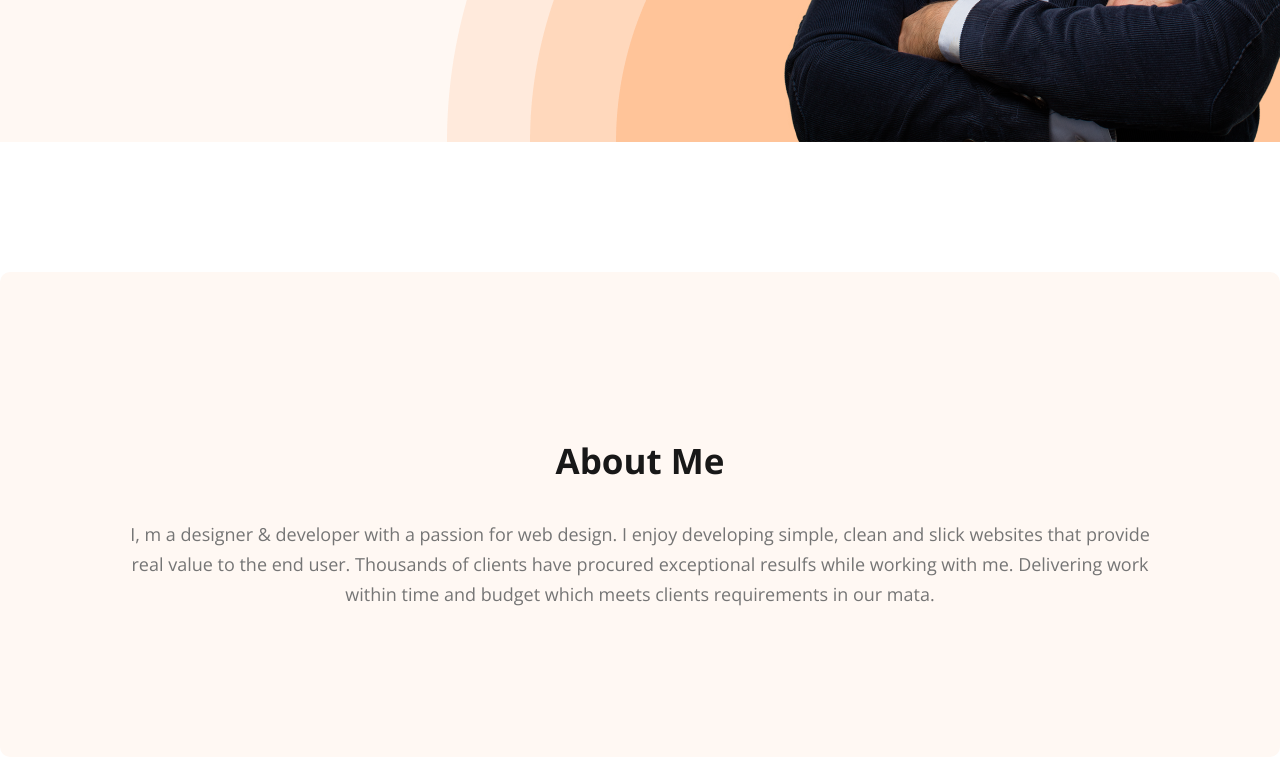
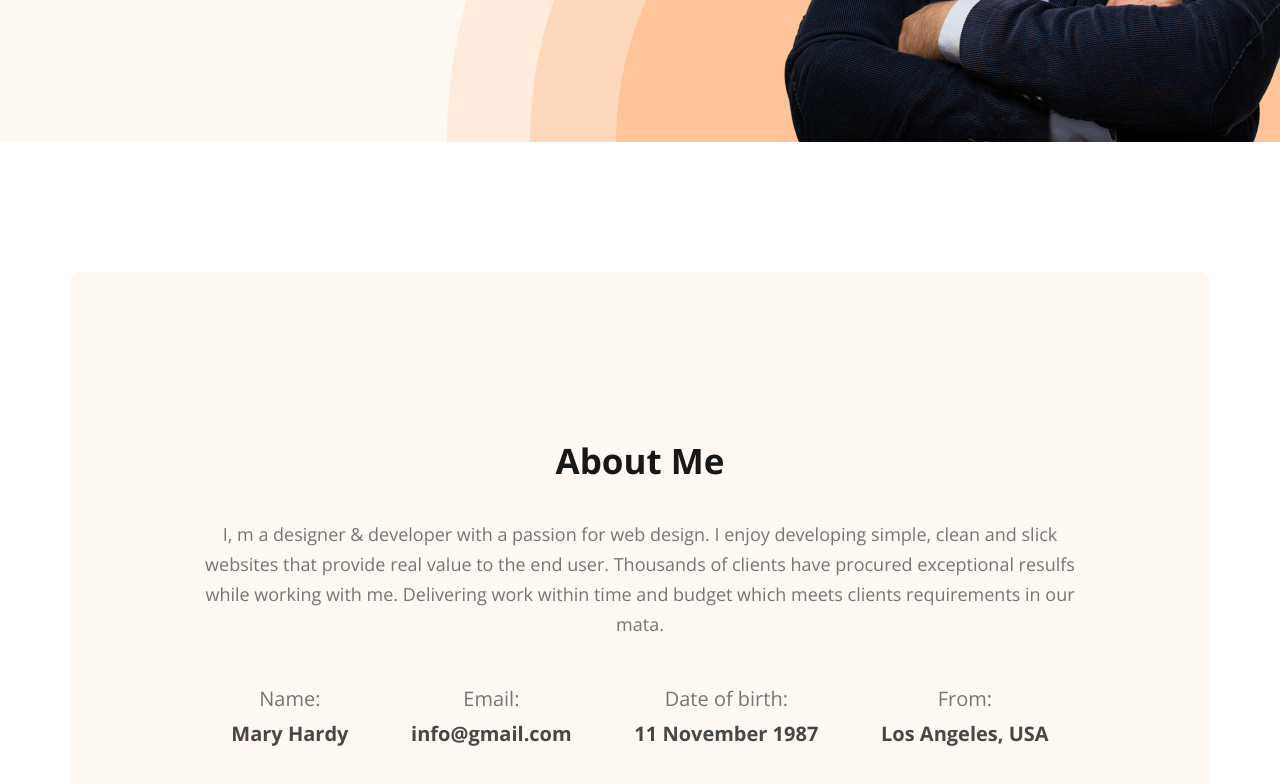
Before and after one commit to codewithsaidul/PHdeveloperportfolio, a plain HTML site: page index.html in a window 1280 px wide. Shown: the part 715-1499 px from the top of the page. Drawn offline with nearby package versions, Linux system fonts and the light colour scheme.

Commit message:
About Section Info Added

```diff
--- a/css/style.css
+++ b/css/style.css
@@ -149,6 +149,10 @@ img {
 
 /* ================== Main  Related Style ====================== */
 
+main {
+    max-width: 1140px;
+    margin: 0 auto;
+}
 
 /* ============== About Section Related Style ============ */
 .about {
@@ -158,3 +162,27 @@ img {
     background: #FFF8F3;
 
 }
+
+.about__info-container {
+    display: flex;
+    justify-content: space-around;
+    text-align: center;
+}
+
+
+.info__title {
+    margin-bottom: 0;
+    color: #757575;
+    font-size: 20px;
+    font-weight: 400;
+    line-height: 30px;
+    /* 150% */
+}
+
+.info__description {
+    margin-top: 5px;
+    color:#474747;
+    font-size: 20px;
+    font-weight: 700;
+    line-height: 30px;
+}
--- a/index.html
+++ b/index.html
@@ -70,6 +70,31 @@
         <section class="about">
             <h3 class="section__title">About Me</h3>
             <p class="section__description">I, m a designer & developer with a passion for web design. I enjoy developing simple, clean and slick websites that provide real value to the end user. Thousands of clients have procured exceptional resulfs while working with me. Delivering work within time and budget which meets clients requirements in our mata.</p>
+
+
+            <div class="about__info-container">
+
+                <div class="about__info">
+                    <h4 class="info__title">Name:</h4>
+                    <p class="info__description">Mary Hardy </p>
+                </div>
+
+                <div class="about__info">
+                    <h4 class="info__title">Email:</h4>
+                    <p class="info__description">info@gmail.com</p>
+                </div>
+
+                <div class="about__info">
+                    <h4 class="info__title">Date of birth:</h4>
+                    <p class="info__description">11 November 1987</p>
+                </div>
+
+                <div class="about__info">
+                    <h4 class="info__title">From:</h4>
+                    <p class="info__description">Los Angeles, USA</p>
+                </div>
+
+            </div>
         </section>
         <!-- ===================== About Section End ===================== -->
     </main>
```
